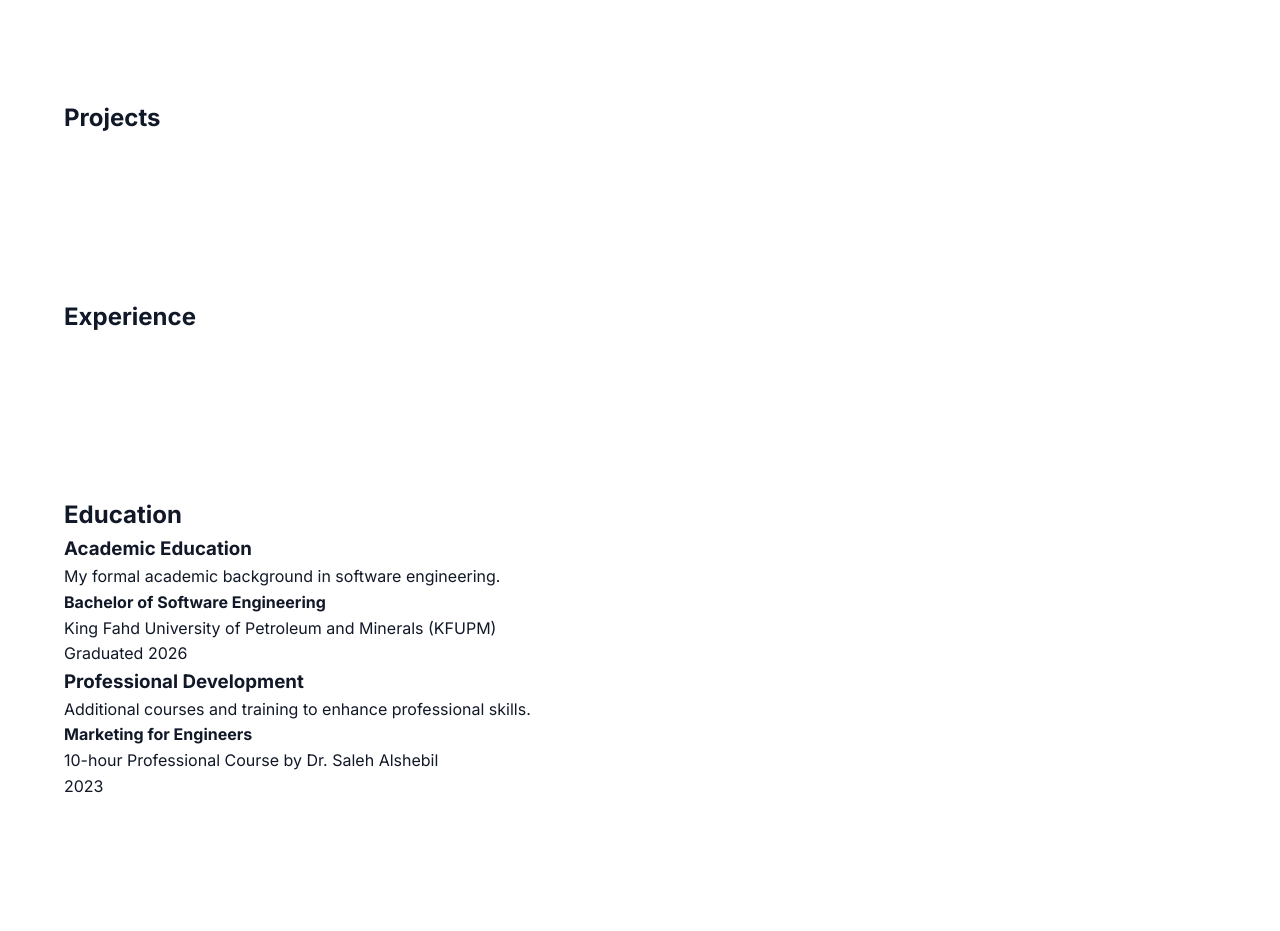
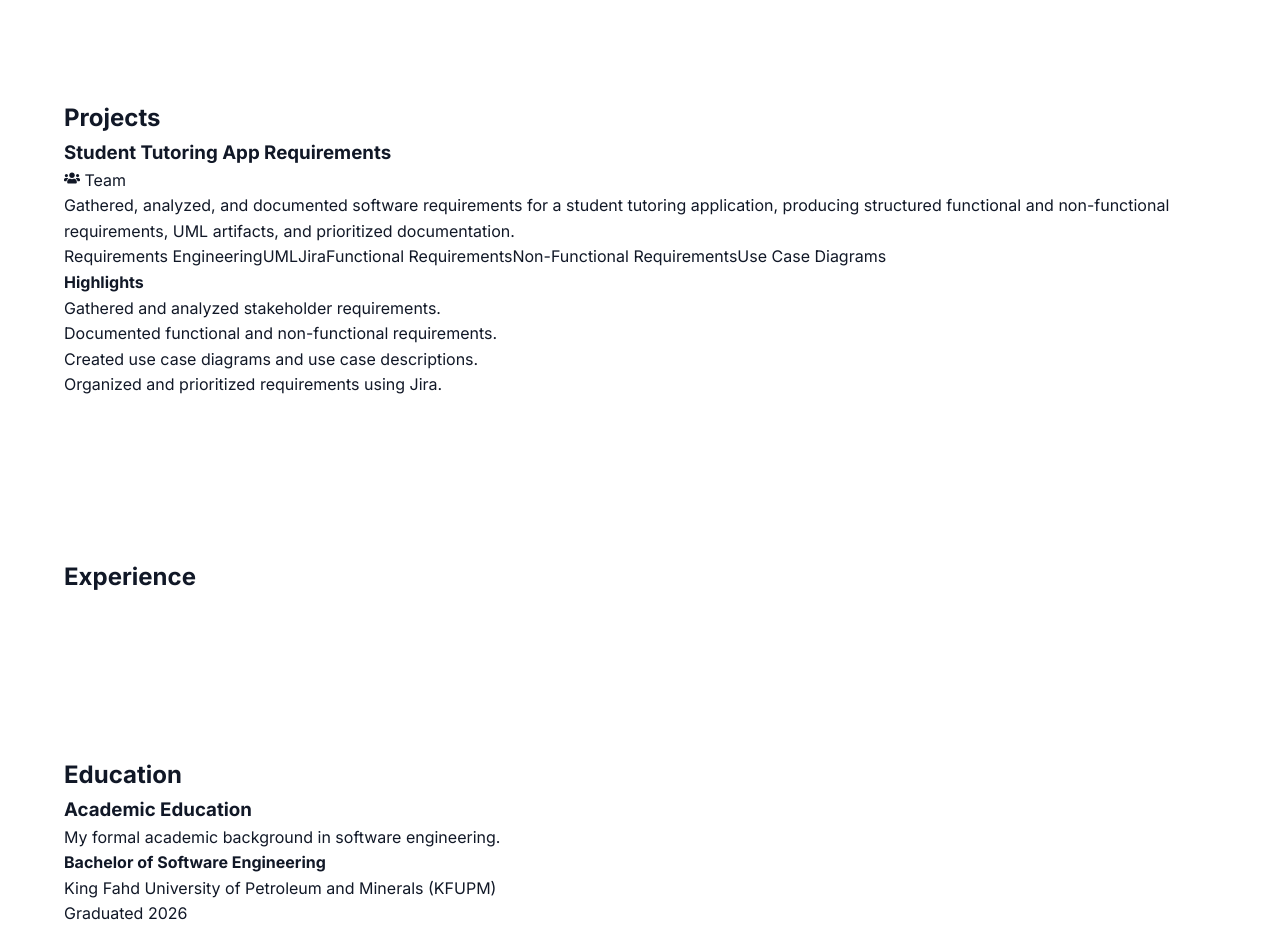
Before and after one commit to TurkiCodes/portfolio, a React (Vite) app: page / in a window 1280 px wide. Shown: the part 1600-2531 px from the top of the page. Built offline with nearby package versions, Linux system fonts and the light colour scheme.

Commit message:
Add projects section with reusable project cards

```diff
--- a/package.json
+++ b/package.json
@@ -13,7 +13,8 @@
   },
   "dependencies": {
     "react": "^19.2.7",
-    "react-dom": "^19.2.7"
+    "react-dom": "^19.2.7",
+    "react-icons": "^5.7.0"
   },
   "devDependencies": {
     "@eslint/js": "^10.0.1",
--- a/src/components/Projects.tsx
+++ b/src/components/Projects.tsx
@@ -1,10 +1,95 @@
+import { FaGithub, FaUser, FaUsers } from "react-icons/fa";
+
+const projects = [
+  {
+    title: "Student Tutoring App Requirements",
+
+    team: true,
+
+    description:
+      "Gathered, analyzed, and documented software requirements for a student tutoring application, producing structured functional and non-functional requirements, UML artifacts, and prioritized documentation.",
+
+    technologies: [
+      "Requirements Engineering",
+      "UML",
+      "Jira",
+      "Functional Requirements",
+      "Non-Functional Requirements",
+      "Use Case Diagrams",
+    ],
+
+    highlights: [
+      "Gathered and analyzed stakeholder requirements.",
+      "Documented functional and non-functional requirements.",
+      "Created use case diagrams and use case descriptions.",
+      "Organized and prioritized requirements using Jira.",
+    ],
+
+    github: "",
+  },
+];
+
 function Projects() {
   return (
     <section id="projects">
       <div className="container">
-        <h2>Projects</h2>
+        <h2 className="section-title">Projects</h2>
+
+        <div className="projects-grid">
+          {projects.map((project) => (
+            <article key={project.title} className="project-card">
+
+              <div className="project-header">
+                <h3>{project.title}</h3>
+
+                <div className="project-meta">
+                  <span className="project-team">
+                    {project.team ? <FaUsers /> : <FaUser />}
+                    {project.team ? " Team" : " Solo"}
+                  </span>
+
+                  {project.github && (
+                    <a
+                      href={project.github}
+                      target="_blank"
+                      rel="noopener noreferrer"
+                      className="github-link"
+                    >
+                      <FaGithub />
+                      GitHub
+                    </a>
+                  )}
+                </div>
+              </div>
+
+              <p className="project-description">
+                {project.description}
+              </p>
+
+              <div className="skills-list">
+                {project.technologies.map((tech) => (
+                  <span key={tech} className="skill-item">
+                    {tech}
+                  </span>
+                ))}
+              </div>
+
+              <div className="project-highlights">
+                <h4>Highlights</h4>
+
+                <ul>
+                  {project.highlights.map((highlight) => (
+                    <li key={highlight}>{highlight}</li>
+                  ))}
+                </ul>
+              </div>
+
+            </article>
+          ))}
+        </div>
       </div>
     </section>
   );
 }
-export default Projects
+
+export default Projects;
```
Also changed, not shown: 1 other file (tests, documents, lock files or other folders).
